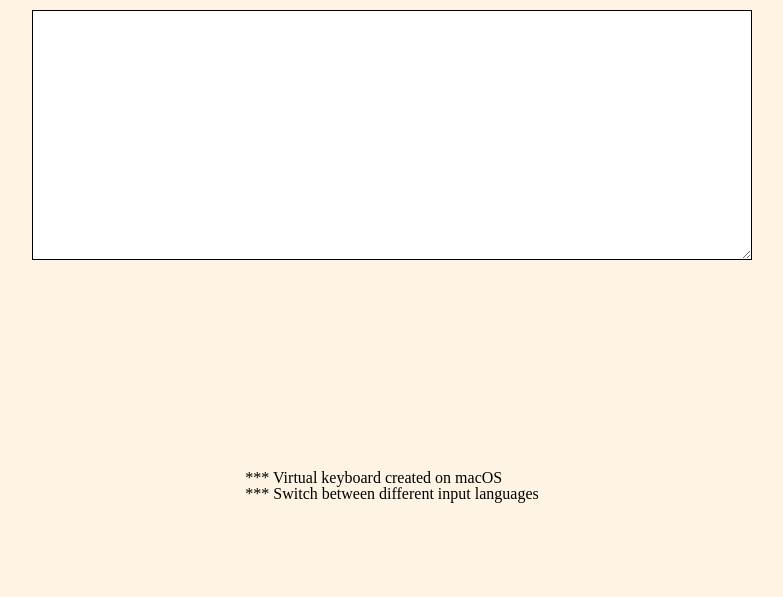
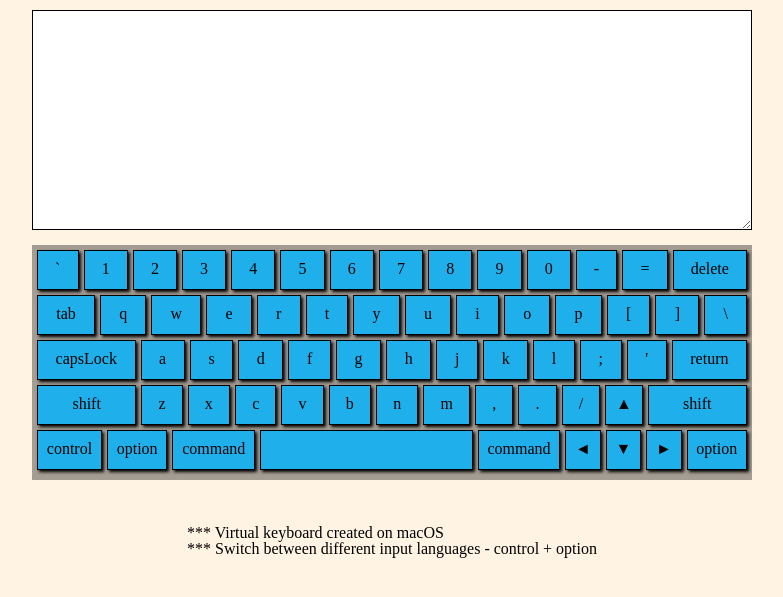
Before and after one commit to yusivacova/virtual-keyboard, a website built with webpack: page src/index.html in a window 1280 px wide. Shown: the part 99-696 px from the top of the page, without its empty margins (248-1031 px from the left). Built offline with nearby package versions, Linux system fonts and the light colour scheme.

Commit message:
feat: add structure keyboard, basic functionality

```diff
--- a/src/index.js
+++ b/src/index.js
@@ -3,7 +3,9 @@ import './index.html';
 import './styles/index.scss';
 
 import createPageStructure from './script/page-structure';
+import createKeyboard from './script/keyboard';
 
 window.onload = function () {
   createPageStructure();
+  createKeyboard();
 };
--- /dev/null
+++ b/src/script/keyboard.js
@@ -0,0 +1,110 @@
+import KEYS from './keys';
+
+const checkArrKey = ['Backspace', 'Tab', 'CapsLock', 'Enter', 'ShiftLeft', 'ArrowUp', 'ShiftRight', 'ControlLeft', 'AltLeft', 'MetaLeft', 'MetaRight', 'ArrowLeft', 'ArrowDown', 'ArrowRight', 'AltRight'];
+let arrCntrAlt = [];
+
+//Создание клавиатуры
+const pastKeyInKeyboard = (arrKey) => {
+  const keyboard = document.querySelector('.keyboard');
+
+  for (let i = 0; i < arrKey.length; i++) {
+    let container = document.createElement('div');
+    container.className = 'keyboard__row';
+    keyboard.append(container);
+
+    let currentObj = arrKey[i];
+
+    createElement(currentObj, container);
+  }
+}
+
+//Наполение клавиш
+const createElement = (obj, placePast) => {
+  const keyboard = document.querySelector('.keyboard');
+
+  for (let key in obj) {
+    let value = obj[key];
+
+    let element = document.createElement('div');
+    element.className = `keyboard__key ${key}`;
+
+    if (keyboard.className.includes('lang') && value.length > 3) {
+      element.innerHTML = value[2];
+      if (element.className.includes('Backquote')) {
+        element.innerHTML = value[0];
+      }
+    } else {
+      element.innerHTML = value[0];
+    }
+
+    placePast.append(element);
+  }
+};
+
+//Сочетание клавиш
+const watchClick = (e) => {
+  addActiveClassKey(e.code);
+  setTimeout(() => removeActiveClassKey(), 510);
+
+  const keyboard = document.querySelector('.keyboard');
+
+  arrCntrAlt.push(e.key);
+
+  if (arrCntrAlt[0] === 'Control' && arrCntrAlt[1] === 'Alt') {
+    keyboard.classList.toggle('lang');
+    keyboard.innerHTML = '';
+    pastKeyInKeyboard(KEYS);
+  }
+
+  if (arrCntrAlt.length >= 2 || arrCntrAlt[0] !== 'Control') {
+    arrCntrAlt = [];
+  }
+}
+
+const addActiveClassKey = (keyCode) => {
+  const element = document.querySelector(`.${keyCode}`);
+
+  element.classList.add('activeKey');
+}
+
+const removeActiveClassKey = () => {
+  let elements = document.querySelectorAll('.keyboard__key ');
+
+  elements.forEach((item) => {
+    item.classList.remove('activeKey');
+  });
+}
+
+//Вставка контента в форму по нажатию клавиш
+const pastTextContent = (e) => {
+  const windowContent = document.querySelector('.content__window');
+  event.preventDefault();
+
+  const key = document.querySelector(`.${e.code}`);
+
+  windowContent.setAttribute('value', '');
+
+  const classKey = key.classList;
+
+  let isIncludesClassForCheck = false;
+
+  classKey.forEach((item) => {
+    if (checkArrKey.includes(item)) {
+      isIncludesClassForCheck = true;
+    }
+  });
+
+  if (!isIncludesClassForCheck) {
+    windowContent.value += key.textContent;
+  }
+}
+
+function createKeyboard() {
+  const windowContent = document.querySelector('.content__window');
+  pastKeyInKeyboard(KEYS);
+
+  document.addEventListener('keydown', watchClick);
+  windowContent.addEventListener('keydown', pastTextContent);
+}
+
+export default createKeyboard;
--- /dev/null
+++ b/src/script/keys.js
@@ -0,0 +1,80 @@
+//1-2-англ раскладка(обычн, +shift)
+//3-4-руск раскладка(обычн, +shift)
+
+const KEYS = [
+  {
+    Backquote: ['`', '~', ']', '['],
+    Digit1: ['1', '!'],
+    Digit2: ['2', '@', '"'],
+    Digit3: ['3', '#', '№'],
+    Digit4: ['4', '$', '%'],
+    Digit5: ['5', '%', ':'],
+    Digit6: ['6', '^', ','],
+    Digit7: ['7', '&', '.'],
+    Digit8: ['8', '*', ';'],
+    Digit9: ['9', '('],
+    Digit0: ['0', ')'],
+    Minus: ['-', '_'],
+    Equal: ['=', '+'],
+    Backspace: ['delete'],
+  },
+  {
+    Tab: ['tab'],
+    KeyQ: ['q', 'Q', 'й', 'Й'],
+    KeyW: ['w', 'W', 'ц', 'Ц'],
+    KeyE: ['e', 'E', 'у', 'У'],
+    KeyR: ['r', 'R', 'к', 'К'],
+    KeyT: ['t', 'T', 'е', 'Е'],
+    KeyY: ['y', 'Y', 'н', 'Н'],
+    KeyU: ['u', 'U', 'г', 'Г'],
+    KeyI: ['i', 'I', 'ш', 'Ш'],
+    KeyO: ['o', 'O', 'щ', 'Щ'],
+    KeyP: ['p', 'P', 'з', 'З'],
+    BracketLeft: ['[', '{', 'х', 'Х'],
+    BracketRight: [']', '}', 'ъ', 'Ъ'],
+    Backslash: ['\\', '|', 'ё', 'Ё'],
+  },
+  {
+    CapsLock: ['capsLock'],
+    KeyA: ['a', 'A', 'ф', 'Ф'],
+    KeyS: ['s', 'S', 'ы', 'Ы'],
+    KeyD: ['d', 'D', 'в', 'В'],
+    KeyF: ['f', 'F', 'а', 'А'],
+    KeyG: ['g', 'G', 'п', 'П'],
+    KeyH: ['h', 'H', 'р', 'Р'],
+    KeyJ: ['j', 'J', 'о', 'О'],
+    KeyK: ['k', 'K', 'л', 'Л'],
+    KeyL: ['l', 'L', 'д', 'Д'],
+    Semicolon: [';', ':', 'ж', 'Ж'],
+    Quote: ['\'', '"', 'э', 'Э'],
+    Enter: ['return'],
+  },
+  {
+    ShiftLeft: ['shift'],
+    KeyZ: ['z', 'Z', 'я', 'Я'],
+    KeyX: ['x', 'X', 'ч', 'Ч'],
+    KeyC: ['c', 'C'],
+    KeyV: ['v', 'V', 'м', 'М'],
+    KeyB: ['b', 'B', 'и', 'И'],
+    KeyN: ['n', 'N', 'т', 'Т'],
+    KeyM: ['m', 'M', 'ь', 'Ь'],
+    Comma: [',', '<', 'б', 'Б'],
+    Period: ['.', '>', 'ю', 'Ю'],
+    Slash: ['/', '?'],
+    ArrowUp: ['&#9650;'],
+    ShiftRight: ['shift'],
+  },
+  {
+    ControlLeft: ['control'],
+    AltLeft: ['option'],
+    MetaLeft: ['command'],
+    Space: [' '],
+    MetaRight: ['command'],
+    ArrowLeft: ['&#9668;'],
+    ArrowDown: ['&#9660;'],
+    ArrowRight: ['&#9658;'],
+    AltRight: ['option'],
+  },
+];
+
+export default KEYS;
--- a/src/script/page-structure.js
+++ b/src/script/page-structure.js
@@ -9,7 +9,7 @@ const ClassName = {
 const titleContent = 'RSS Virtual Keyboard';
 
 const textOperatingSystem = 'Virtual keyboard created on macOS';
-const switchLanguages = 'Switch between different input languages';
+const switchLanguages = 'Switch between different input languages - control + option';
 
 const createElement = (tag, name, content) => {
   const element = document.createElement(tag);
--- a/src/styles/base/_base.scss
+++ b/src/styles/base/_base.scss
@@ -15,14 +15,15 @@ body {
 }
 
 .content__window {
-  height: 250px;
+  height: 220px;
+  margin: 0 0 15px;
   padding: 15px;
   border: 1px solid #000000;
   font-size: 20px;
 }
 
 .content__keyboard {
-  height: 200px;
+  height: 235px;
 }
 
 .content__text {
--- a/src/styles/base/_keyboard.scss
+++ b/src/styles/base/_keyboard.scss
@@ -1 +1,41 @@
-.keyboard{}
+.keyboard {
+  margin: 0 0 35px;
+  background-color: #0404045c;
+}
+
+.keyboard__row {
+  display: flex;
+  align-items: center;
+  justify-content: space-between;
+  gap: 5px;
+  margin: 5px;
+}
+
+.keyboard__key {
+  flex: 1 0 auto;
+  height: 40px;
+  padding: 10px 0;
+  border: 1px solid #000000;
+  text-align: center;
+  background-color: rgb(0 182 255 / 81%);
+  box-shadow: 2px 2px 3px #000;
+   transition: all 0.5s ease-out;
+}
+
+.Space {
+  width: 195px;
+}
+
+.ShiftRight,
+.ShiftLeft {
+  width: 67px;
+}
+
+.ArrowUp {
+  width: 5px;
+}
+
+.activeKey {
+  background-color: rgba(0, 94, 255, 0.875);
+  box-shadow: 1px 1px 1px #000;
+}
```
